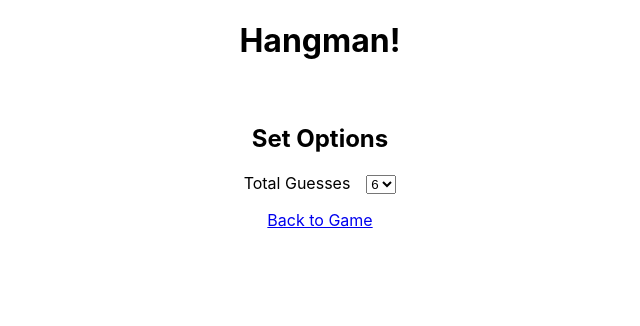
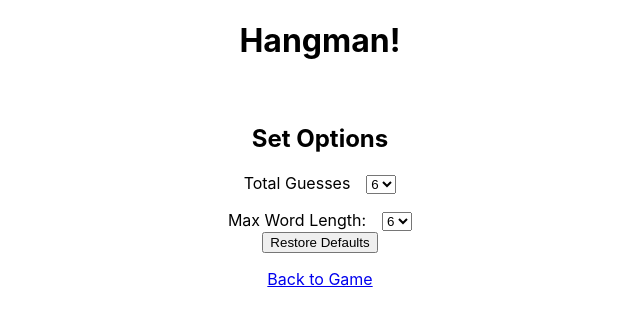
Before and after one commit to gness1804/hangman, a React (Create React App) app: page /options in a window 1280 px wide. Shown: the top 326 px of the page, without its empty margins (320-960 px from the left). Built offline with nearby package versions, Linux system fonts and the light colour scheme.

Commit message:
Add maxWordLength option and refactor options page

```diff
--- a/src/App/index.tsx
+++ b/src/App/index.tsx
@@ -8,7 +8,7 @@ import './index.css';
 
 function App() {
   const [word, setWord] = useState('');
-  // const [maxWordLength, setMaxWordLength] = useState(null);
+  const [maxWordLength, setMaxWordLength] = useState(6);
   const [totalGuesses, setTotalGuesses] = useState(6);
 
   return (
@@ -28,10 +28,17 @@ function App() {
             <Options
               totalGuesses={totalGuesses}
               setTotalGuesses={setTotalGuesses}
+              maxWordLength={maxWordLength}
+              setMaxWordLength={setMaxWordLength}
             />
           </Route>
           <Route path="/">
-            <Main word={word} setWord={setWord} totalGuesses={totalGuesses} />
+            <Main
+              word={word}
+              setWord={setWord}
+              totalGuesses={totalGuesses}
+              maxWordLength={maxWordLength}
+            />
           </Route>
         </Switch>
       </div>
--- a/src/Main/index.tsx
+++ b/src/Main/index.tsx
@@ -9,9 +9,15 @@ interface Props {
   word: string;
   setWord: Dispatch<SetStateAction<string>>;
   totalGuesses: number;
+  maxWordLength: number;
 }
 
-const Main = ({ word, setWord, totalGuesses = 6 }: Props) => {
+const Main = ({
+  word,
+  setWord,
+  totalGuesses = 6,
+  maxWordLength = 6,
+}: Props) => {
   const [loading, setLoading] = useState(false);
   const [letter, setLetter] = useState('');
   const [successfulLetters, setSuccessfulLetters] = useState<string[]>([]);
@@ -34,7 +40,8 @@ const Main = ({ word, setWord, totalGuesses = 6 }: Props) => {
     try {
       setLoading(true);
       const res = await axios.get(
-        process.env.WORD_ENDPOINT || 'http://localhost:8080',
+        process.env.WORD_ENDPOINT ||
+          `http://localhost:8080?maxWordLength=${maxWordLength}`,
       );
       setLoading(false);
       const {
--- a/src/Options/index.css
+++ b/src/Options/index.css
@@ -1,4 +1,9 @@
-.options-main-label {
+.options-total-guesses-container {
+  margin-bottom: 1rem;
+}
+
+.options-total-guesses-label,
+.options-max-word-length-label {
   margin-right: 1rem;
 }
 
--- a/src/Options/index.tsx
+++ b/src/Options/index.tsx
@@ -5,18 +5,31 @@ import './index.css';
 interface Props {
   totalGuesses: number;
   setTotalGuesses: Dispatch<SetStateAction<number>>;
+  maxWordLength: number;
+  setMaxWordLength: Dispatch<SetStateAction<number>>;
 }
 
-const Options = ({ totalGuesses, setTotalGuesses }: Props) => {
+const Options = ({
+  totalGuesses,
+  setTotalGuesses,
+  maxWordLength,
+  setMaxWordLength,
+}: Props) => {
+  const restoreDefaults = (): void => {
+    setMaxWordLength(6);
+    setTotalGuesses(6);
+  };
+
   return (
     <div>
       <h2 className="options">Set Options</h2>
-      <label htmlFor="totalGuesses" className="options-main-label">
+      <div className="options-total-guesses-container">
+        <label htmlFor="totalGuesses" className="options-total-guesses-label">
           Total Guesses
         </label>
         <select
           id="totalGuesses"
-        defaultValue={totalGuesses}
+          value={totalGuesses}
           onChange={(e) => setTotalGuesses(+e.target.value)}
         >
           <option>1</option>
@@ -28,6 +41,28 @@ const Options = ({ totalGuesses, setTotalGuesses }: Props) => {
           <option>7</option>
           <option>8</option>
         </select>
+      </div>
+      <div className="options-max-word-length-container">
+        <label
+          htmlFor="maxWordLength"
+          className="options-max-word-length-label"
+        >
+          Max Word Length:
+        </label>
+        <select
+          id="maxWordLength"
+          value={maxWordLength}
+          onChange={(e) => setMaxWordLength(+e.target.value)}
+        >
+          <option>3</option>
+          <option>4</option>
+          <option>5</option>
+          <option>6</option>
+          <option>7</option>
+          <option>8</option>
+        </select>
+      </div>
+      <button onClick={restoreDefaults}>Restore Defaults</button>
       <Link className="options-back-home-link" to="/">
         Back to Game
       </Link>
```
Lines whose indentation alone changed are shown as unchanged.
